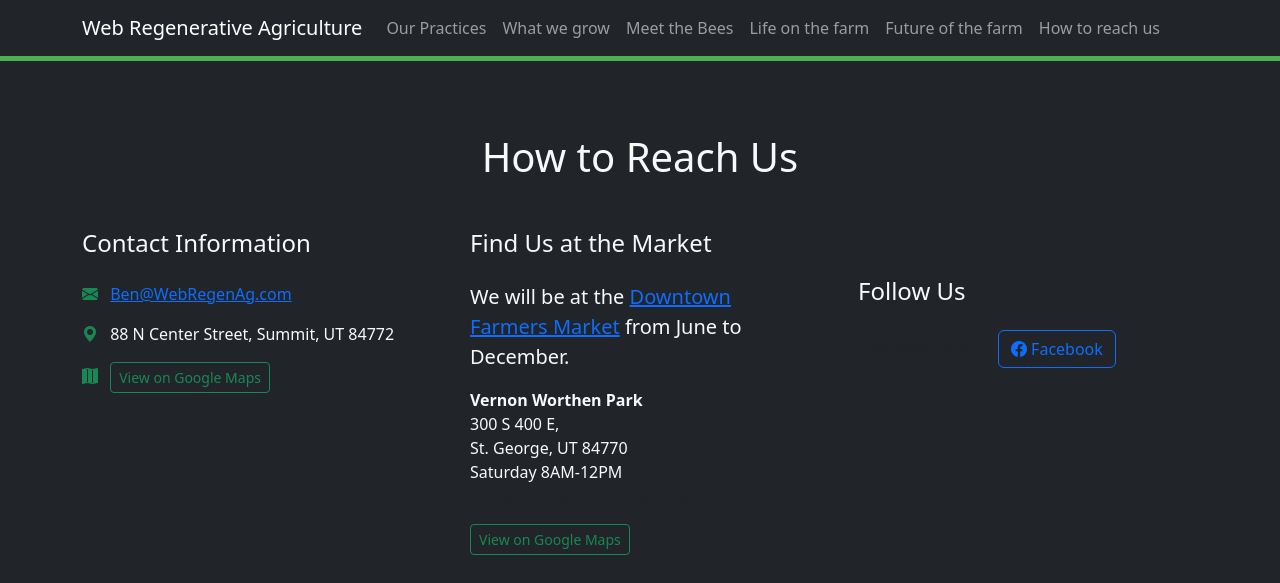
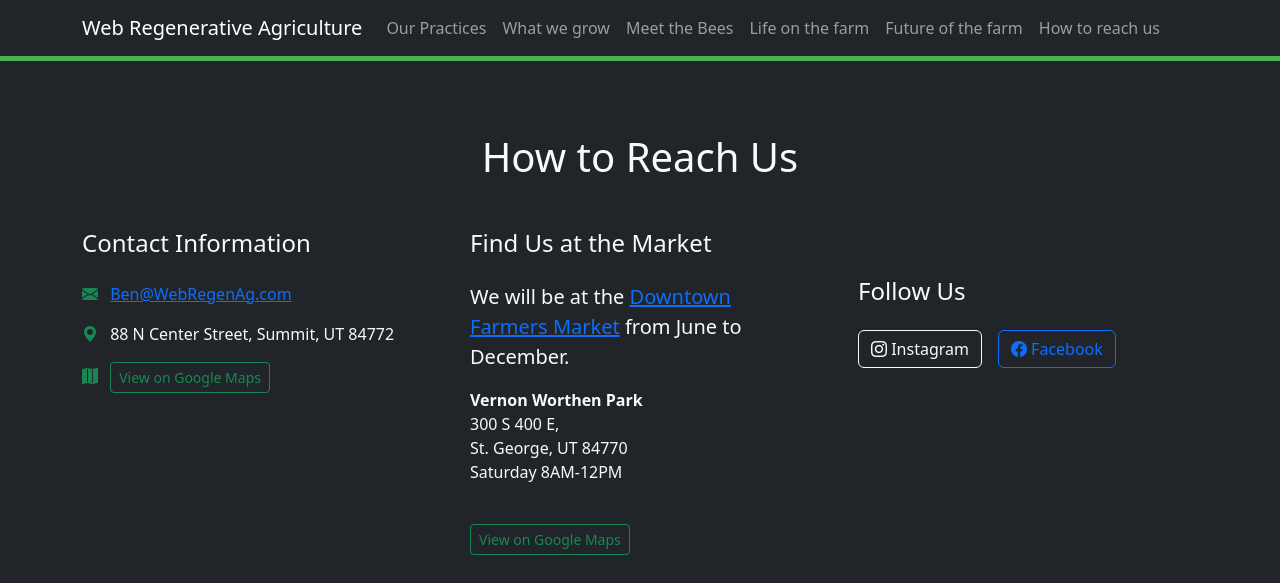
Before and after one commit to eremite/webregenag.com, a Jekyll site: the page built from how-to-reach-us.html, in a window 1280 px wide. Shown: the top 583 px of the page. Built offline with Jekyll 4.4.1, drawn with Linux system fonts in a browser that asks for light colours; grey boxes are pictures that could not be loaded.

Commit message:
Fix invisible Instagram button.
Signed-off-by: Daniel Esplin <daniel@danielesplin.org>

```diff
--- a/how-to-reach-us.html
+++ b/how-to-reach-us.html
@@ -46,7 +46,7 @@ title: How to Reach Us
         <div class="col">
             <h2 class="h4 mb-4 mt-5">Follow Us</h2>
             <div class="d-flex gap-3">
-                <a href="https://www.instagram.com/WebRegenAg" target="_blank" class="btn btn-outline-dark">
+                <a href="https://www.instagram.com/WebRegenAg" target="_blank" class="btn btn-outline-light">
                     <i class="bi bi-instagram"></i>
                     Instagram
                 </a>
```
